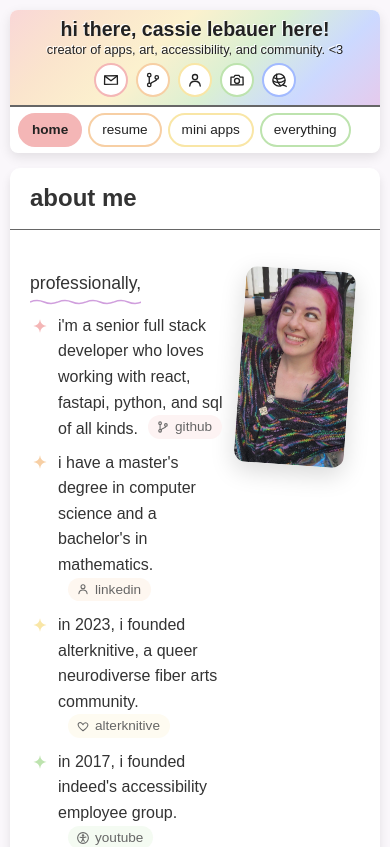
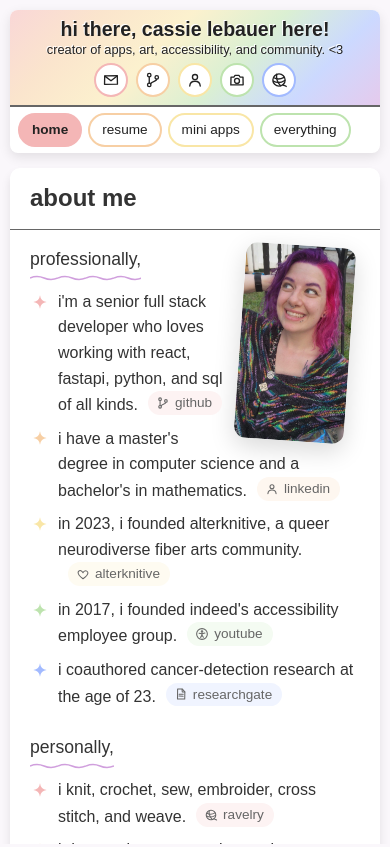
Before and after one commit to clebauer/cassielebauer_site, a React (Vite) app in the folder frontend/: page / in a window 390 px wide. Shown: the top 847 px of the page. Built offline with nearby package versions, Linux system fonts and the light colour scheme.

Commit message:
mobile fix

```diff
--- a/frontend/src/components/layout/Header.css
+++ b/frontend/src/components/layout/Header.css
@@ -22,7 +22,6 @@
   font-weight: 500;
   color: var(--text);
   text-shadow: var(--white) -1px -1px;
-  margin-top: calc(var(--space-xs) * -1);
 }
 
 .site-title {
--- a/frontend/src/components/ui/FactList.css
+++ b/frontend/src/components/ui/FactList.css
@@ -6,13 +6,17 @@
   list-style: none;
   margin: 0;
   padding: 0;
-  display: grid;
+  display: block;          /* was grid */
   gap: var(--space-sm);
 }
 
 .facts li {
   position: relative;
   padding-left: 28px;
+}
+
+.facts li + li {
+  margin-top: var(--space-sm);   /* replaces the grid gap */
 }
 
 .facts li::before {
--- a/frontend/src/features/home/Home.css
+++ b/frontend/src/features/home/Home.css
@@ -65,6 +65,10 @@
   box-shadow: 0 8px 24px rgb(0 0 0 / 0.15);
 }
 
+.home-photo + .facts-section {
+  margin-top: 0;
+}
+
 @media (max-width: 1000px) {
   .home {
     padding-right: 0;
--- a/frontend/src/index.css
+++ b/frontend/src/index.css
@@ -12,6 +12,7 @@
 html, body {
   height: 100%;
   margin: 0;
+  overflow-x: clip;
 }
 
 body {
```
